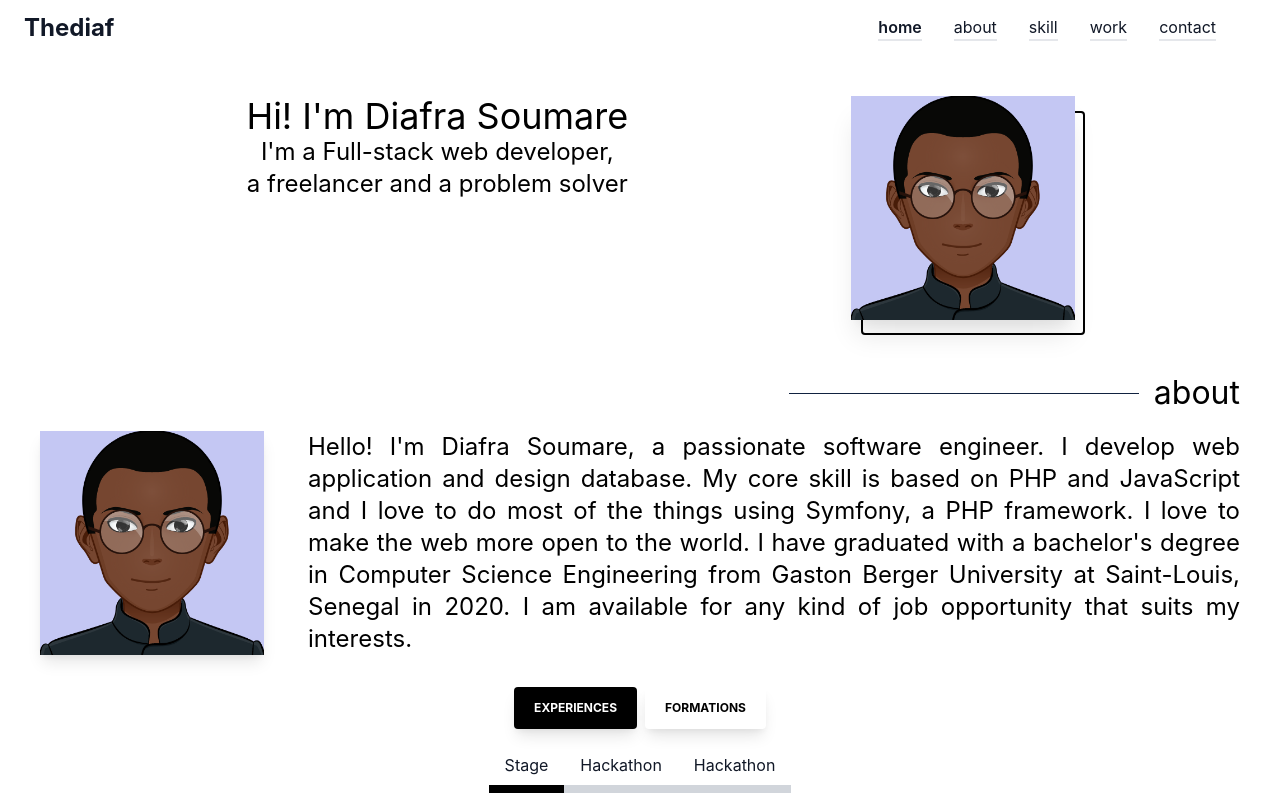
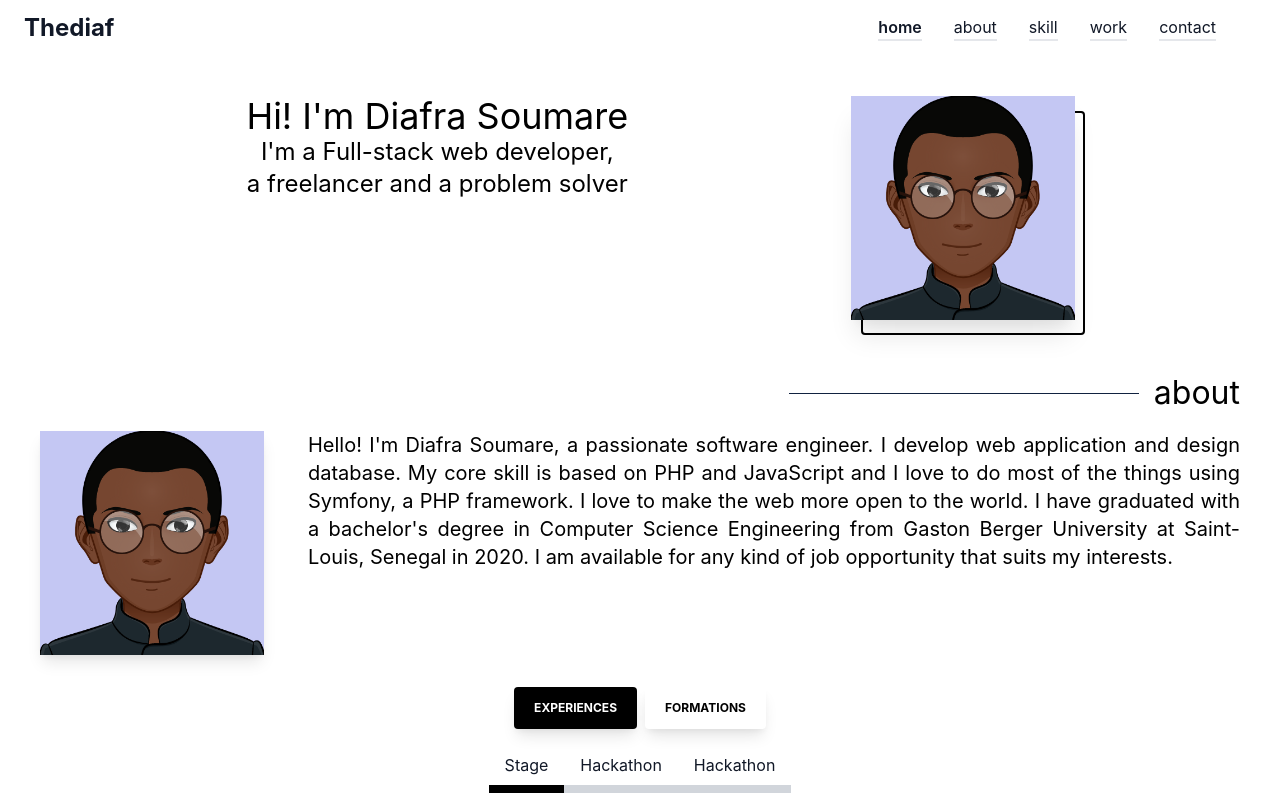
Before and after one commit to thediaf/portfolio, a React (Create React App) app: page / in a window 1280 px wide. Shown: the top 800 px of the page. Built offline with nearby package versions, Linux system fonts and the light colour scheme.

Commit message:
Yarn build

```diff
--- a/src/component/About.js
+++ b/src/component/About.js
@@ -12,7 +12,7 @@ const About = () => {
                     <img src="images/avatar.png" alt="my picture" className="shadow-lg w-56" />
                 </div>
                 <div className="flex-none md:flex-1">
-                    <p className="text-2xl mt-8 md:mt-0  rotate-180 before:bg-blue-500"
+                    <p className="text-xl mt-8 md:mt-0  rotate-180 before:bg-blue-500"
                     >
                         Hello! I'm Diafra Soumare, a passionate software engineer.
                         I develop web application and design database.
```
